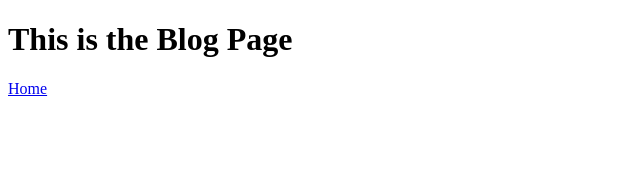
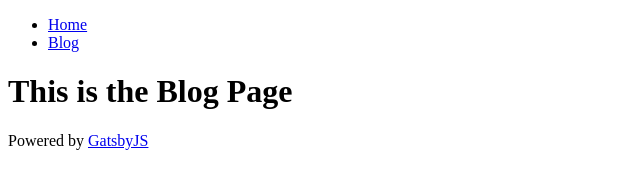
Before and after one commit to nfmastroianni/Gatsby-tutorial, a Gatsby site: page /blog in a window 1280 px wide. Shown: the whole page, without its empty margins (0-640 px from the left). Built offline with nearby package versions, Linux system fonts and the light colour scheme; Gatsby itself is replaced by a stand-in of ours.

Commit message:
starting chapter 9

```diff
--- /dev/null
+++ b/src/components/footer.js
@@ -0,0 +1,16 @@
+import React from "react"
+
+export default function Footer() {
+  return (
+    <footer>
+      <div>
+        <p>
+          Powered by{" "}
+          <a href="https://gatsbyjs.com/" target="_blank" rel="noreferrer">
+            GatsbyJS
+          </a>
+        </p>
+      </div>
+    </footer>
+  )
+}
--- /dev/null
+++ b/src/components/layout.js
@@ -0,0 +1,13 @@
+import React from "react"
+import Navbar from "./navbar"
+import Footer from "./footer"
+
+export default function Layout({ children }) {
+  return (
+    <div>
+      <Navbar />
+      <div>{children}</div>
+      <Footer />
+    </div>
+  )
+}
--- a/src/pages/404.js
+++ b/src/pages/404.js
@@ -1,9 +1,10 @@
 import React from "react"
+import Layout from "../components/layout"
 
 export default function Error() {
   return (
-    <div>
+    <Layout>
       <h1>404 Error Page</h1>
-    </div>
+    </Layout>
   )
 }
--- a/src/pages/blog.js
+++ b/src/pages/blog.js
@@ -1,10 +1,9 @@
 import React from "react"
-import { Link } from "gatsby"
+import Layout from "../components/layout"
 export default function Blog() {
   return (
-    <div>
+    <Layout>
       <h1>This is the Blog Page</h1>
-      <Link to="/">Home</Link>
-    </div>
+    </Layout>
   )
 }
```
Also changed, not shown: src/pages/index.js (+3 -4 lines).
